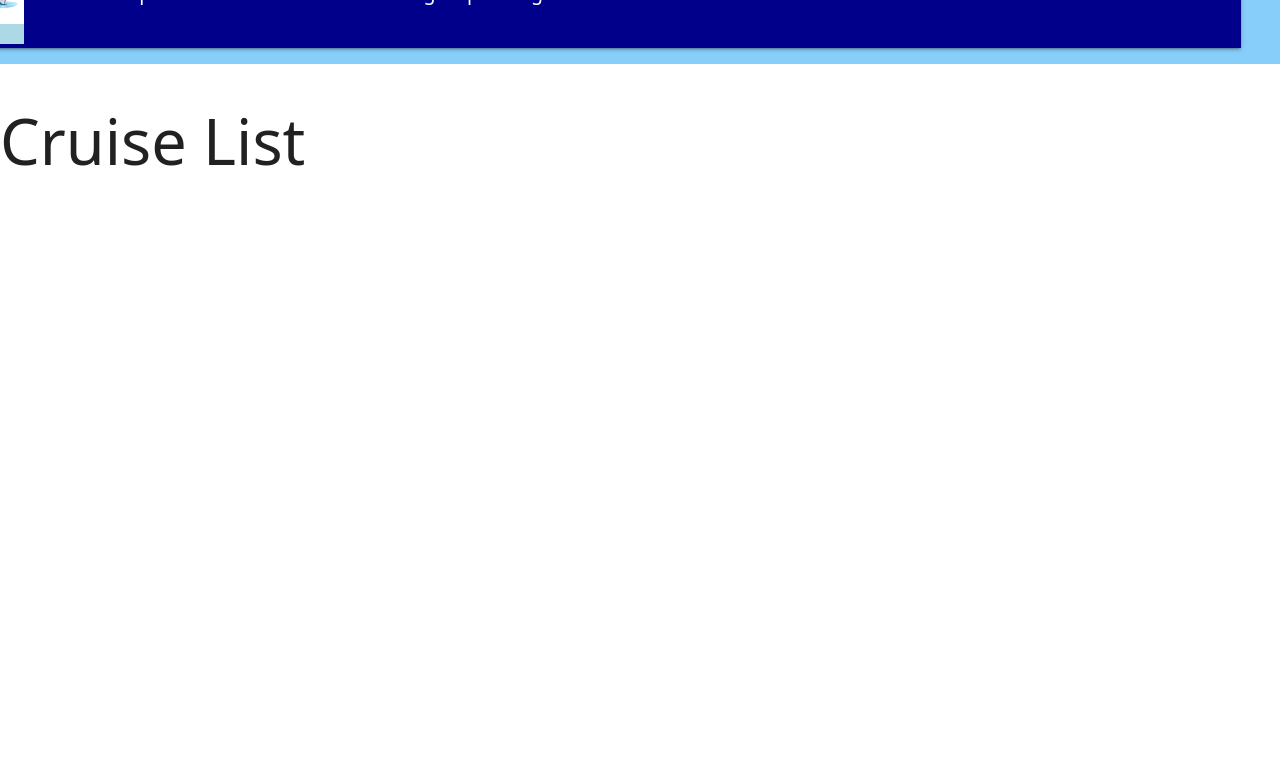
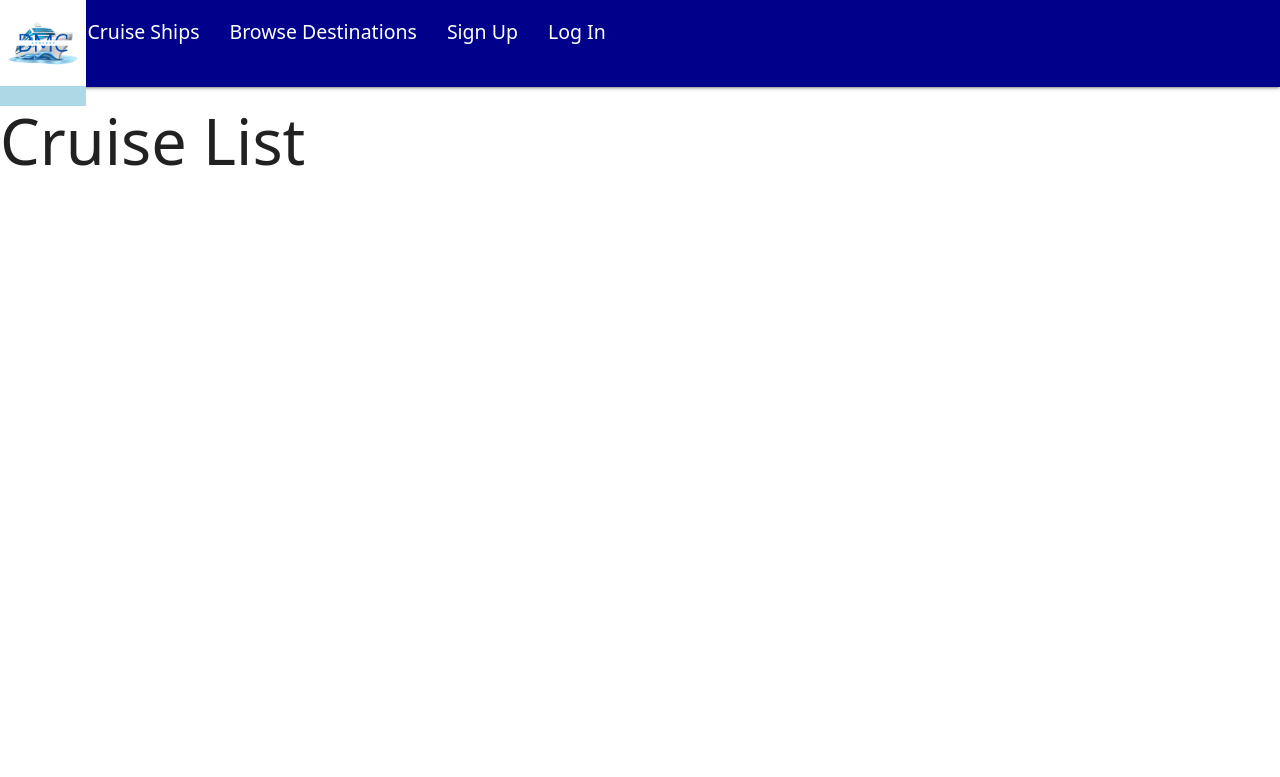
Before and after one commit to mlewis2257/dmc-cruises, a Django app: page /cruises/ in a window 1280 px wide. Shown: the top 777 px of the page. Run offline with Django 4.2, Linux system fonts and the light colour scheme; data that the repository does not hold is empty; parts of the project's set-up code (start-up, migrations or seed data) failed here and were passed over.

Commit message:
home css

```diff
--- a/main_app/templates/base.html
+++ b/main_app/templates/base.html
@@ -15,13 +15,15 @@
 </head>
 <body>
     <header class="navbar-fixed">
-        <nav class="navbar" style="margin: -39px;padding: 0px;height: 87px;background-color: darkblue;">
+        <nav class="navbar" style="margin: 0px;padding: 0px;height: 87px;background-color: darkblue;">
                 <!-- Navbar content -->
             <div class="nav-wrapper">
                 <ul class="left">
-                  <li>
-                    <a href="{% url 'home' %}" class="left brand-logo"><img style="width:63px;" src="../../static/images/logo.png"></a>
+                <li>
+                    <a href="{% url 'home' %}" class="left brand-logo"><img style="width:86px;" src="../../static/images/logo.png"></a>
                   </li>
+                </ul>
+                <ul class="center">
                   <li><a href="{% url 'cruises' %}">Browse Cruise Ships</a></li>
                   <li><a href="{% url 'destinations' %}">Browse Destinations</a></li>
                   {% if user.is_authenticated %}
```
